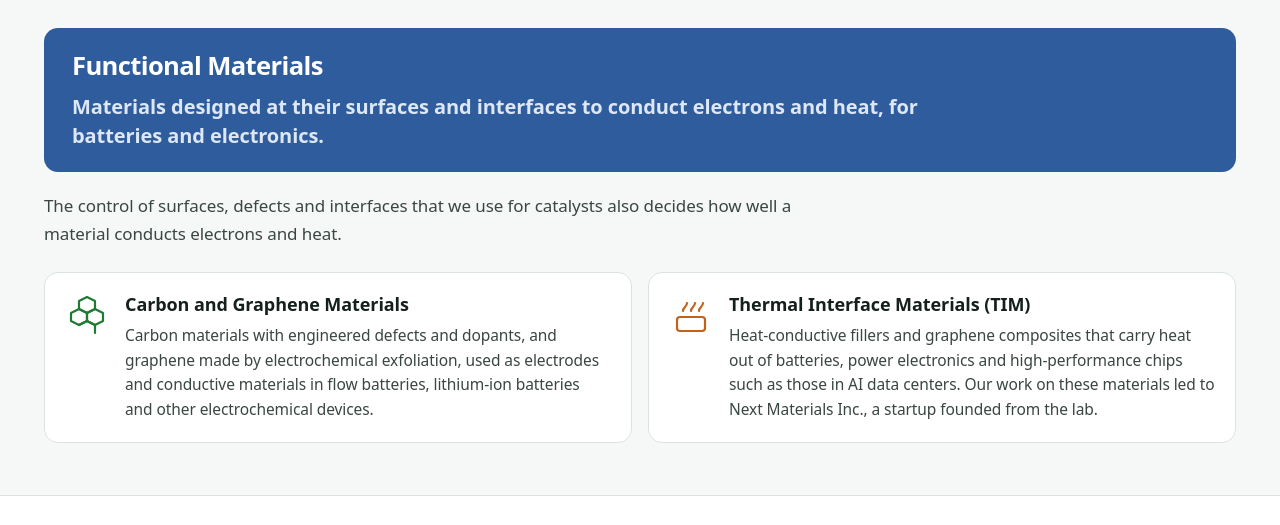
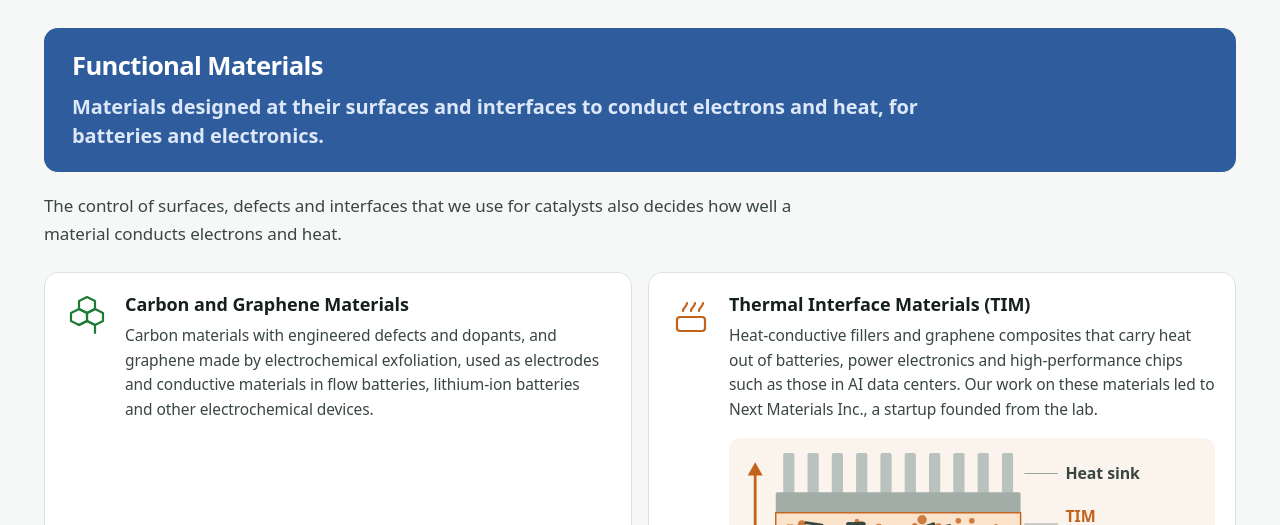
Before and after one commit to dolee5-arch/dolee5-arch.github.io, a plain HTML site: page research.html in a window 1280 px wide. Shown: the part 5006-5531 px from the top of the page. Drawn offline with Linux system fonts and the light colour scheme; a web font is replaced by a local one.

Commit message:
Functional Materials: TIM schematic
Co-Authored-By: Claude Opus 5.5 <noreply@anthropic.com>
Claude-Session: https://claude.ai/code/session_01JrjVK3ZZks1aRKkhrFyguV

```diff
--- a/assets/style.css
+++ b/assets/style.css
@@ -576,3 +576,7 @@ body{word-break:keep-all;overflow-wrap:break-word}
 .es-hero + .glance{margin-top:24px}
 
 @media (max-width:600px){.area-head{padding:18px 20px}}
+
+/* TIM schematic inside the Functional Materials card */
+.tim-fig{margin:16px 0 0}
+.tim-fig svg{display:block;width:100%;max-width:520px;height:auto}
--- a/research.html
+++ b/research.html
@@ -8,7 +8,7 @@
 <link rel="icon" href="assets/img/favicon.png" type="image/png">
 <link rel="apple-touch-icon" href="assets/img/apple-touch-icon.png">
 <link rel="stylesheet" href="https://cdn.jsdelivr.net/gh/orioncactus/pretendard@v1.3.9/dist/web/variable/pretendardvariable-dynamic-subset.min.css">
-<link rel="stylesheet" href="assets/style.css?v=20261120g">
+<link rel="stylesheet" href="assets/style.css?v=20261120h">
 </head>
 <body>
 
@@ -427,7 +427,27 @@
     <p class="mat-lead">The control of surfaces, defects and interfaces that we use for catalysts also decides how well a material conducts electrons and heat.</p>
     <ul class="matgrid">
       <li><svg class="mat-ic" width="44" height="44" viewBox="0 0 44 44" aria-hidden="true" fill="none" stroke="#1F7A33" stroke-width="2.2" stroke-linecap="round" stroke-linejoin="round"><path d="M14 8 L22 4 L30 8 L30 16 L22 20 L14 16 Z"/><path d="M6 20 L14 16 L22 20 L22 28 L14 32 L6 28 Z"/><path d="M22 20 L30 16 L38 20 L38 28 L30 32 L22 28 Z"/><path d="M14 32 L22 28 L30 32 L30 40"/></svg><div><h4>Carbon and Graphene Materials</h4><p>Carbon materials with engineered defects and dopants, and graphene made by electrochemical exfoliation, used as electrodes and conductive materials in flow batteries, lithium-ion batteries and other electrochemical devices.</p></div></li>
-      <li><svg class="mat-ic" width="44" height="44" viewBox="0 0 44 44" aria-hidden="true" fill="none" stroke="#C2621B" stroke-width="2.2" stroke-linecap="round" stroke-linejoin="round"><rect x="8" y="24" width="28" height="14" rx="3"/><path d="M14 18 c0 -4 4 -4 4 -8 M22 18 c0 -4 4 -4 4 -8 M30 18 c0 -4 4 -4 4 -8"/></svg><div><h4>Thermal Interface Materials (TIM)</h4><p>Heat-conductive fillers and graphene composites that carry heat out of batteries, power electronics and high-performance chips such as those in AI data centers. Our work on these materials led to Next Materials Inc., a startup founded from the lab.</p></div></li>
+      <li><svg class="mat-ic" width="44" height="44" viewBox="0 0 44 44" aria-hidden="true" fill="none" stroke="#C2621B" stroke-width="2.2" stroke-linecap="round" stroke-linejoin="round"><rect x="8" y="24" width="28" height="14" rx="3"/><path d="M14 18 c0 -4 4 -4 4 -8 M22 18 c0 -4 4 -4 4 -8 M30 18 c0 -4 4 -4 4 -8"/></svg><div><h4>Thermal Interface Materials (TIM)</h4><p>Heat-conductive fillers and graphene composites that carry heat out of batteries, power electronics and high-performance chips such as those in AI data centers. Our work on these materials led to Next Materials Inc., a startup founded from the lab.</p><figure class="tim-fig"><svg viewBox="0 0 520 172" role="img" aria-labelledby="timt">
+          <title id="timt">Thermal interface material: a thin layer filled with heat-conductive particles and graphene sits between a hot chip and a heat sink and carries heat into the sink.</title>
+          <rect x="0" y="0" width="520" height="172" rx="12" fill="#FBF4EC"/>
+          <g fill="#B9C2BE"><rect x="58" y="16" width="12" height="44" rx="2"/><rect x="84" y="16" width="12" height="44" rx="2"/><rect x="110" y="16" width="12" height="44" rx="2"/><rect x="136" y="16" width="12" height="44" rx="2"/><rect x="162" y="16" width="12" height="44" rx="2"/><rect x="188" y="16" width="12" height="44" rx="2"/><rect x="214" y="16" width="12" height="44" rx="2"/><rect x="240" y="16" width="12" height="44" rx="2"/><rect x="266" y="16" width="12" height="44" rx="2"/><rect x="292" y="16" width="12" height="44" rx="2"/></g>
+          <rect x="50" y="58" width="262" height="22" rx="2" fill="#A3ADA8"/>
+          <rect x="50" y="80" width="262" height="32" fill="#FCE3CB" stroke="#C2621B" stroke-width="1.5"/>
+          <g fill="#C2621B" opacity=".8"><circle cx="137.0" cy="89.0" r="2.5"/><circle cx="75.7" cy="96.7" r="3.5"/><circle cx="200.2" cy="104.2" r="3"/><circle cx="67.1" cy="94.7" r="2.5"/><circle cx="116.7" cy="97.0" r="2.5"/><circle cx="259.8" cy="88.5" r="3"/><circle cx="211.9" cy="97.7" r="2.5"/><circle cx="198.8" cy="93.9" r="3"/><circle cx="69.4" cy="103.2" r="3.5"/><circle cx="160.3" cy="96.8" r="5"/><circle cx="133.3" cy="102.3" r="3"/><circle cx="83.1" cy="97.4" r="3"/><circle cx="148.9" cy="97.0" r="2.5"/><circle cx="195.7" cy="98.4" r="4"/><circle cx="224.0" cy="94.6" r="3.5"/><circle cx="171.6" cy="104.5" r="3.5"/><circle cx="131.1" cy="101.9" r="3"/><circle cx="78.0" cy="92.0" r="4"/><circle cx="271.5" cy="100.6" r="3.5"/><circle cx="206.6" cy="87.5" r="5"/><circle cx="160.0" cy="101.1" r="3"/><circle cx="285.7" cy="94.4" r="2.5"/><circle cx="244.6" cy="97.5" r="3.5"/><circle cx="141.0" cy="93.0" r="4"/><circle cx="199.5" cy="95.1" r="2.5"/><circle cx="288.5" cy="95.5" r="2.5"/><circle cx="72.8" cy="100.0" r="5"/><circle cx="300.3" cy="102.4" r="3.5"/><circle cx="232.9" cy="103.7" r="3.5"/><circle cx="63.5" cy="95.2" r="3"/><circle cx="207.1" cy="95.9" r="3"/><circle cx="245.4" cy="88.6" r="3"/><circle cx="155.1" cy="104.3" r="4"/><circle cx="77.7" cy="95.0" r="5"/></g>
+          <g fill="#3A4642"><rect x="125.3" y="90.2" width="20" height="3" rx="1" transform="rotate(-3 135.3 91.7)"/><rect x="187.5" y="99.3" width="20" height="3" rx="1" transform="rotate(24 197.5 100.8)"/><rect x="217.7" y="94.1" width="20" height="3" rx="1" transform="rotate(-13 227.7 95.6)"/><rect x="80.9" y="90.4" width="20" height="3" rx="1" transform="rotate(8 90.9 91.9)"/><rect x="64.8" y="101.3" width="20" height="3" rx="1" transform="rotate(-16 74.8 102.8)"/><rect x="126.3" y="90.3" width="20" height="3" rx="1" transform="rotate(2 136.3 91.8)"/><rect x="201.0" y="93.1" width="20" height="3" rx="1" transform="rotate(-19 211.0 94.6)"/></g>
+          <rect x="110" y="112" width="142" height="26" rx="2" fill="#3A4642"/>
+          <rect x="70" y="138" width="222" height="12" rx="2" fill="#7FA88A"/>
+          <path d="M28 146 V30" stroke="#C2621B" stroke-width="3" stroke-linecap="round"/>
+          <path d="M20 40 L28 26 L36 40Z" fill="#C2621B"/>
+          <text x="28" y="166" font-size="15" font-weight="600" fill="#C2621B" text-anchor="middle">Heat</text>
+          <g stroke="#9AA7A1" stroke-width="1.2"><path d="M316 38 H352"/><path d="M316 92 H352"/><path d="M256 128 H352"/></g>
+          <g font-size="17" fill="#3A4642">
+            <text x="360" y="44" font-weight="600">Heat sink</text>
+            <text x="360" y="90" font-weight="700" fill="#C2621B">TIM</text>
+            <text x="360" y="108" font-size="15" fill="#5B6863">fillers + graphene</text>
+            <text x="360" y="141" font-weight="600">Chip or battery</text>
+          </g>
+        </svg></figure></div></li>
     </ul>
   </div>
 </section>
```
Also changed, not shown: contact.html (+1 -1 lines), index.html (+1 -1 lines), members.html (+1 -1 lines), news.html (+1 -1 lines), publications.html (+1 -1 lines).
